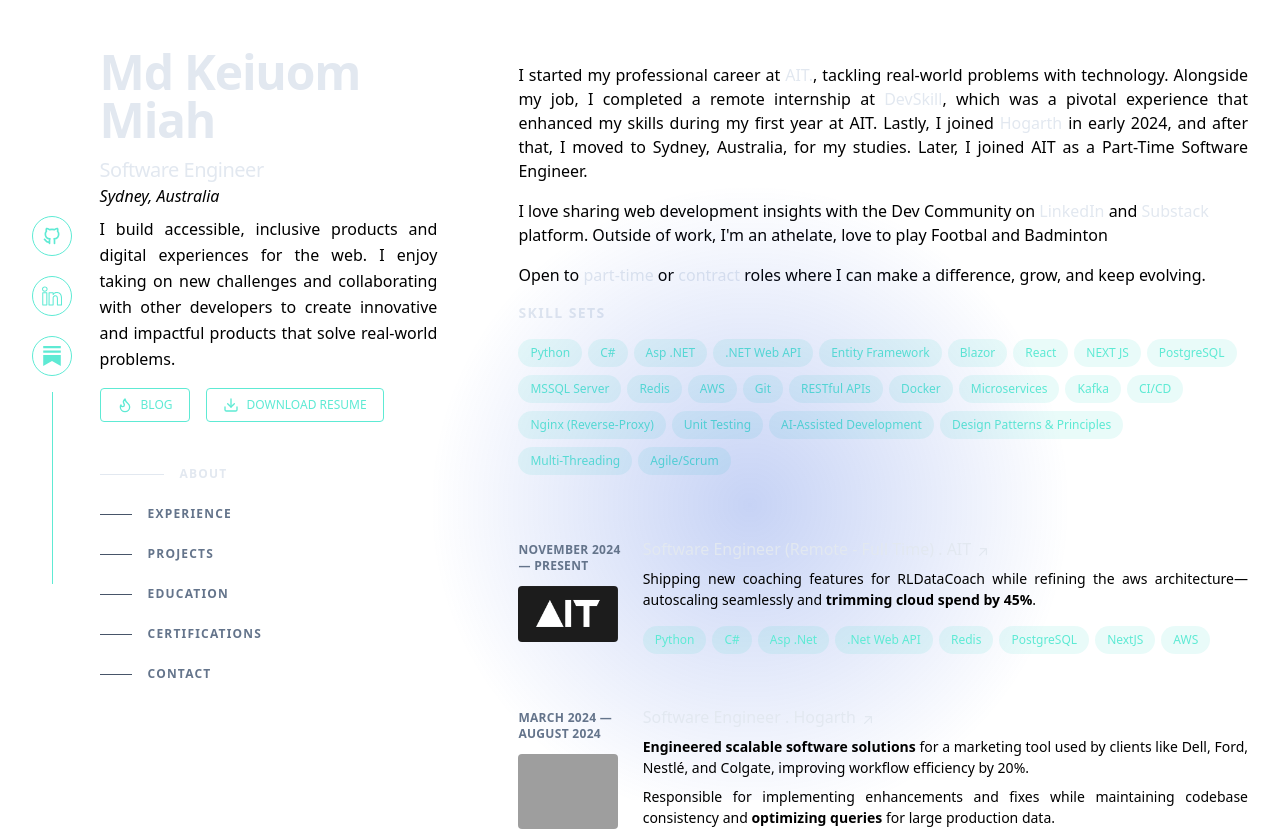
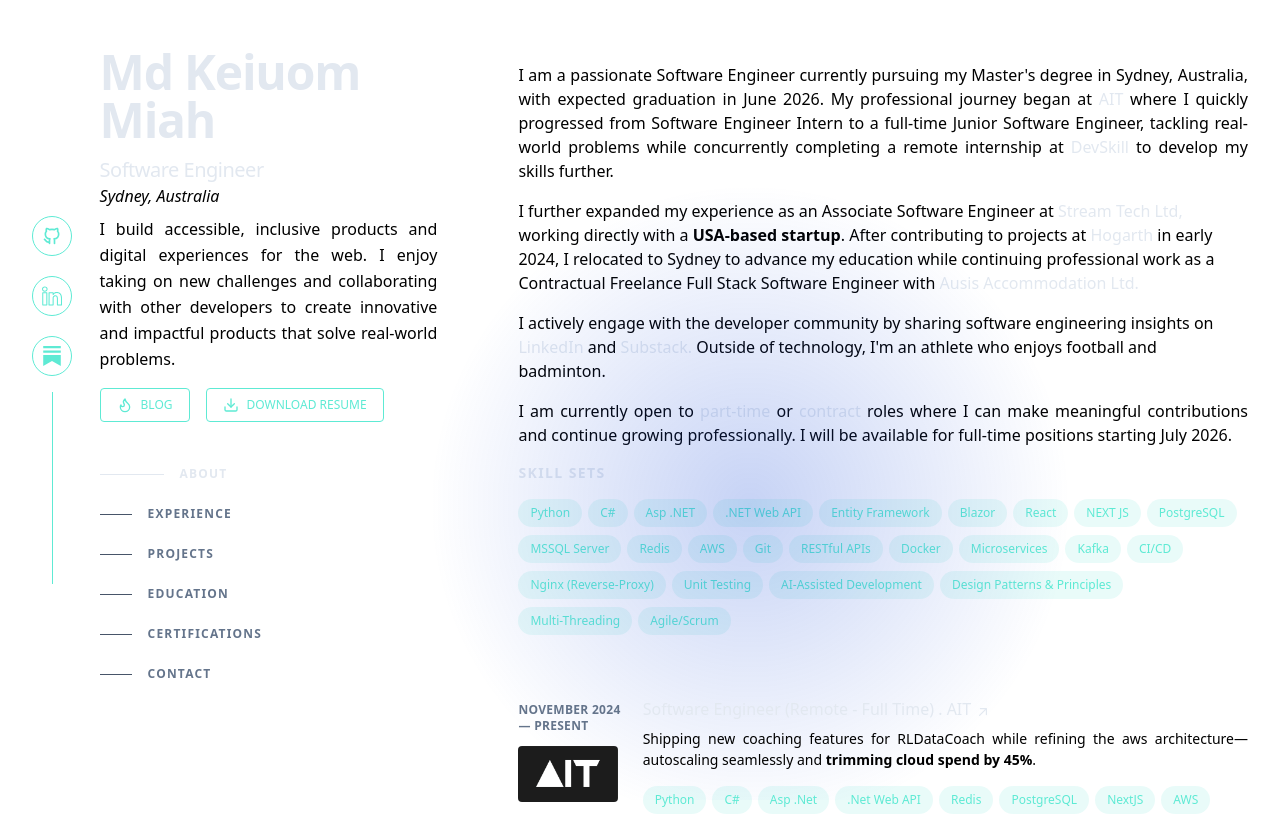
Before and after one commit to Farhankaioum/Portfolio-V3, a Next.js app: page / in a window 1280 px wide. Shown: the top 831 px of the page. Built offline with nearby package versions, Linux system fonts and the light colour scheme; grey boxes are pictures that could not be loaded.

Commit message:
About me section updated

```diff
--- a/pages/about/index.tsx
+++ b/pages/about/index.tsx
@@ -7,32 +7,43 @@
     >
       <div className="sticky top-0 z-20 -mx-6 mb-4 w-screen bg-slate-900/75 px-6 py-5 backdrop-blur md:-mx-12 md:px-12 lg:sr-only lg:relative lg:top-auto lg:mx-auto lg:w-full lg:px-0 lg:py-0 lg:opacity-0">
         <h2 className="text-sm font-bold uppercase tracking-widest text-slate-200 lg:sr-only">
-          About
+          My Journey in Tech & Beyond
         </h2>
       </div>
       <div>
         <p className="mb-4 text-justify">
-          I started my professional career at{" "}
+          I am a passionate Software Engineer currently pursuing my Master's degree in Sydney, Australia, with expected graduation in June 2026. My professional journey began at {" "}
           <a
             className="font-medium text-slate-200 hover:text-teal-300 focus-visible:text-teal-300"
             href="https://www.ait.inc/"
             target="_blank"
             rel="noopener noreferrer"
           >
-            AIT.
+            AIT&nbsp;
           </a>
-          , tackling real-world problems with technology. Alongside my job, I
-          completed a remote internship at {""}
+          where I quickly progressed from Software Engineer Intern to a full-time Junior Software Engineer, tackling real-world problems while concurrently completing a remote internship at  {""}
           <a
             className="font-medium text-slate-200 hover:text-teal-300 focus-visible:text-teal-300"
             href="https://devskill.com/"
             target="_blank"
             rel="noopener noreferrer"
           >
-            DevSkill
+            DevSkill&nbsp;
           </a>
-          , which was a pivotal experience that enhanced my skills during my
-          first year at AIT. Lastly, I joined{" "}
+          to develop my skills further.
+        </p>
+
+        <p className="mb-4">
+          I further expanded my experience as an Associate Software Engineer at {" "}
+          <a
+            className="font-medium text-slate-200 hover:text-teal-300 focus-visible:text-teal-300"
+            href="https://streamstech.com/"
+            target="_blank"
+            rel="noopener noreferrer"
+          >
+            Stream Tech Ltd,
+          </a>{" "}
+          working directly with a <strong>USA-based startup</strong>. After contributing to projects at {" "}
           <a
             className="font-medium text-slate-200 hover:text-teal-300 focus-visible:text-teal-300"
             href="https://www.hogarth.com/"
@@ -41,11 +52,19 @@
           >
             Hogarth
           </a>{" "}
-          in early 2024, and after that, I moved to Sydney, Australia, for
-          my studies. Later, I joined AIT as a Part-Time Software Engineer.
-        </p>
+          in early 2024, I relocated to Sydney to advance my education while continuing professional work as a Contractual Freelance Full Stack Software Engineer with {" "}
+          <a
+            className="font-medium text-slate-200 hover:text-teal-300 focus-visible:text-teal-300"
+            href="https://www.airpaz.com/en/hotel/ausis-accommodation-services.5377238"
+            target="_blank"
+            rel="noopener noreferrer"
+          >
+            Ausis Accommodation Ltd.
+          </a>
+        </p>{" "}
+
         <p className="mb-4">
-          I love sharing web development insights with the Dev Community on{" "}
+          I actively engage with the developer community by sharing software engineering insights on{" "}
           <a
             className="font-medium text-slate-200 hover:text-teal-300 focus-visible:text-teal-300"
             href="https://linkedin.com/in/md-keiuom-miah"
@@ -61,14 +80,13 @@
             target="_blank"
             rel="noopener noreferrer"
           >
-            Substack
+            Substack.
           </a>{" "}
-          platform. Outside of work, I&apos;m an athelate, love to play Footbal and Badminton
+          Outside of technology, I'm an athlete who enjoys football and badminton.
         </p>{" "}
         <p className="mb-4 text-justify">
           {" "}
-          Open to <b className="font-medium text-slate-200">part-time</b> or <b className="font-medium text-slate-200">contract</b> roles where I can make a
-          difference, grow, and keep evolving.
+          I am currently open to <b className="font-medium text-slate-200">part-time</b> or <b className="font-medium text-slate-200">contract</b> roles where I can make meaningful contributions and continue growing professionally. I will be available for full-time positions starting July 2026.
         </p>
       </div>
 
```
